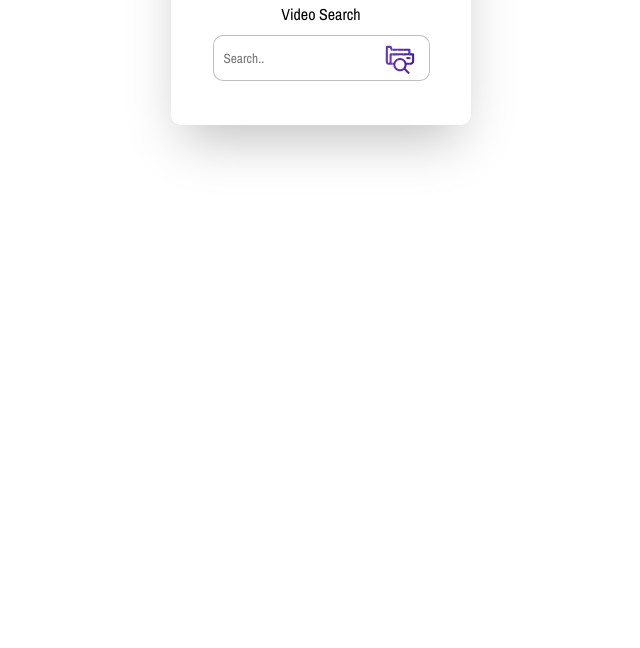
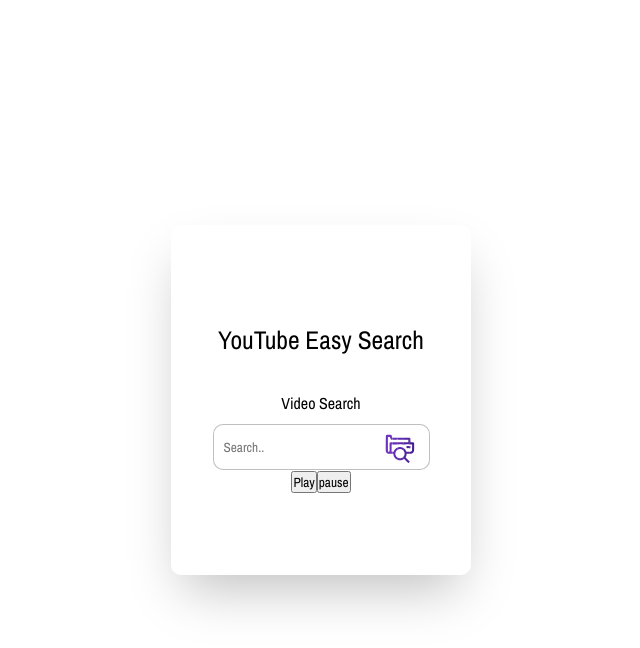
Before and after one commit to yrysNM/youtubeVideoSearch, a React (Create React App) app: page / in a window 1280 px wide. Shown: the top 648 px of the page, without its empty margins (319-959 px from the left). Built offline with nearby package versions, Linux system fonts and the light colour scheme.

Commit message:
btns play pause not finished yet

```diff
--- a/package.json
+++ b/package.json
@@ -13,7 +13,6 @@
     "react-dom": "^18.2.0",
     "react-player": "^2.10.1",
     "react-scripts": "5.0.1",
-    "react-youtube": "^9.0.2",
     "sass": "^1.52.3",
     "web-vitals": "^2.1.4"
   },
--- a/src/components/app/App.js
+++ b/src/components/app/App.js
@@ -13,7 +13,9 @@
     this.state = {
       videos: [],
       videoViews: [],
-      selectedVideo: null
+      selectedVideo: null,
+      play: false,
+      pause: false,
     };
   }
 
@@ -29,12 +31,22 @@
     })
 
     // console.log("this is resp", response);
+  }
 
 
+  /**
+   * @method PlayPause_Video
+   */
+
+  videoPlay = (playValue) => {
+    this.setState({ play: playValue });
+  }
+
+  videoPause = (pauseValue) => {
+    this.setState({ pause: pauseValue });
   }
 
   /**
-   *
    * @param {modiled} videoViews
    */
   // videoViews = async (videoId) => {
@@ -55,32 +67,33 @@
   }
 
   render() {
+    const {videos, pause, play, selectedVideo} = this.state;
     return (
-      <>
+      <div className="app_main">
         <div className="bgColor">
           <BgVideo />
         </div>
 
         <div className="inputSearch">
-          <SearchBar handleFormSubmit={this.handleSubmit} videoViews={this.videoViews} />
+          <SearchBar handleFormSubmit={this.handleSubmit} videoPlay={this.videoPlay} videoPause={this.videoPause} />
 
         </div>
 
-        <div className='ui grid'>
-          <div className="ui row">
+        <div className='app'>
+          <div className="app_pos">
             <div className="detailImg">
               {/**
                * @param {Todo: new page for showing video with stylzing }
                *
                */}
-              <VideoDetail video={this.state.selectedVideo} />
+              <VideoDetail video={selectedVideo} videoPlay={play} videoPause={pause} />
             </div>
             <div className="videoList">
-              <VideoList videoViews={this.videoViews} handleVideoSelect={this.handleVideoSelect} videos={this.state.videos} />
+              <VideoList videoViews={this.videoViews} handleVideoSelect={this.handleVideoSelect} videos={videos} />
             </div>
           </div>
         </div>
-      </>
+      </div>
     );
   }
 }
--- a/src/components/appSearchbar/Searchbar.js
+++ b/src/components/appSearchbar/Searchbar.js
@@ -1,5 +1,4 @@
 import { Component } from "react";
-
 import searchIcon from "../../icons/searchIcon.svg";
 
 class Searchbar extends Component {
@@ -7,7 +6,9 @@
         super(props);
 
         this.state = {
-            term: ""
+            term: "",
+            play: false,
+            pause: false
         };
 
     }
@@ -28,7 +29,26 @@
         this.props.handleFormSubmit(this.state.term);
     }
 
+    videoPlay = () => {
+        this.setState(({play}) => {
+            return {
+                play: !play
+            }
+        })
+    }
+
+    videoPause = () => {
+        this.setState(({pause}) => {
+            return {
+                pause: !pause
+            }
+        })
+    }
+
     render() {
+
+
+
         return (
             <div className="container">
 
@@ -44,10 +64,16 @@
                             <div className='field'>
                                 <label htmlFor="video-search">Video Search</label>
                                 <input onChange={this.handleChange} name='video-search' type="text" placeholder="Search.." />
-                                    <img src={searchIcon} alt="icon" width={30} height={30} className="searchIcon"/>
+                                <img src={searchIcon} alt="icon" width={30} height={30} className="searchIcon" />
                             </div>
                         </form>
                     </div>
+
+                    <div className="playPauseVideo">
+                        <button className="playPauseVideo__btnPlay" onClick={this.videoPlay}>Play</button>
+                        <button className="playPauseVideo__btnPause" onClick={this.videoPause}>pause</button>
+                    </div>
+
                 </div>
             </div>
         );
--- a/src/components/videoDetail/VideoDetail.js
+++ b/src/components/videoDetail/VideoDetail.js
@@ -1,5 +1,5 @@
 import { Component } from "react";
-
+import ReactPlayer from "react-player";
 
 class VideoDetail extends Component {
     constructor(props) {
@@ -18,30 +18,34 @@
         if (!video) {
             return (
                 <div>
-                    {/* <h1>Enter search keyword to load...</h1>
-                    <br></br>
-                    <p style={{ fontSize: '25px' }}>
-                        Use the API to search for videos matching specific search terms, topics, locations, publication dates, and much more. The APIs search.list method also supports searches for playlists and channels.
 
-                        With the YouTube Data API, you can add a variety of YouTube features to your application. Use the API to upload videos, manage playlists and subscriptions, update channel settings, and more.
-
-                    </p> */}
                 </div>
             );
         }
 
-        const videoSrc = `https://www.youtube.com/embed/${video.id.videoId}?&autoplay=0`;
+        const videoSrc = `https://www.youtube.com/embed/${video.id.videoId}`;
+
         return (
             <div className="detailImg__block">
                 <div className="detailImg__iframe">
-                    <iframe src={videoSrc} allowFullScreen title="Video player" />
+
+
+                    <ReactPlayer
+                        playing
+                        className='react-player'
+                        url={videoSrc}
+                        width='100%'
+                        height='100%'
+                        />
                 </div>
-                {/* <div className="ui segment">
-                    <h4 className="ui header">{video.snippet.title}</h4>
-                    <p>{video.snippet.description}</p>
-                </div> */}
+
             </div>
+
         );
+    }
+
+    _onReady(event) {
+        event.target.pauseVideo();
     }
 }
 
--- /dev/null
+++ b/src/sass/blocks/_app.scss
@@ -0,0 +1,5 @@
+.app {
+    &_pos {
+        position: relative;
+    }
+}
--- a/src/sass/blocks/_modifiedYTIframe.scss
+++ b/src/sass/blocks/_modifiedYTIframe.scss
@@ -8,7 +8,7 @@
         outline: none;
         z-index: -1;
         background: rgba(84, 0, 255, 0.5);
-        iframe {
+        .iframeYT {
             border: none;
             opacity: 0.8;
             width: 100%;
--- a/src/sass/blocks/_searchInput.scss
+++ b/src/sass/blocks/_searchInput.scss
@@ -4,8 +4,8 @@
 
     &__cnt {
         width: 300px;
-        min-height: 250px;
-        background-color: #fff;
+        min-height: 350px;
+        background-color: rgba(255, 255, 255, 0.3);
         box-shadow: rgba(0, 0, 0, 0.25) 0px 25px 50px -12px;
         border-radius: 10px;
         display: flex;
@@ -13,6 +13,7 @@
         justify-content: center;
         align-items: center;
         position: absolute;
+        z-index: 5;
         left: 50%;
         top: 50%;
         transform: translate(-50%, -50%);
@@ -37,6 +38,11 @@
         }
     }
 
+    &__miniVideo {
+        width: 300px;
+        height: 200px;
+    }
+
     &__form {
         margin-top: 20px;
         padding: 0 15px;
--- a/src/sass/blocks/_videoList.scss
+++ b/src/sass/blocks/_videoList.scss
@@ -3,6 +3,11 @@
     flex-direction: column;
     align-items: flex-end;
     justify-content: center;
+
+    &__block {
+        position: relative;
+        z-index: 7;
+    }
     &__item {
         display: flex;
         justify-content: space-between;
--- a/src/sass/style.scss
+++ b/src/sass/style.scss
@@ -9,9 +9,6 @@
     font-weight: 400;
 }
 
-body {
-    position: relative;
-}
 
 
 .container {
@@ -23,3 +20,4 @@
 @import "./blocks/searchInput";
 @import "./blocks/modifiedYTIframe";
 @import "./blocks/videoList";
+@import "./blocks/app";
```
Also changed, not shown: 1 other file (tests, documents, lock files or other folders). Lines whose indentation alone changed are shown as unchanged.
